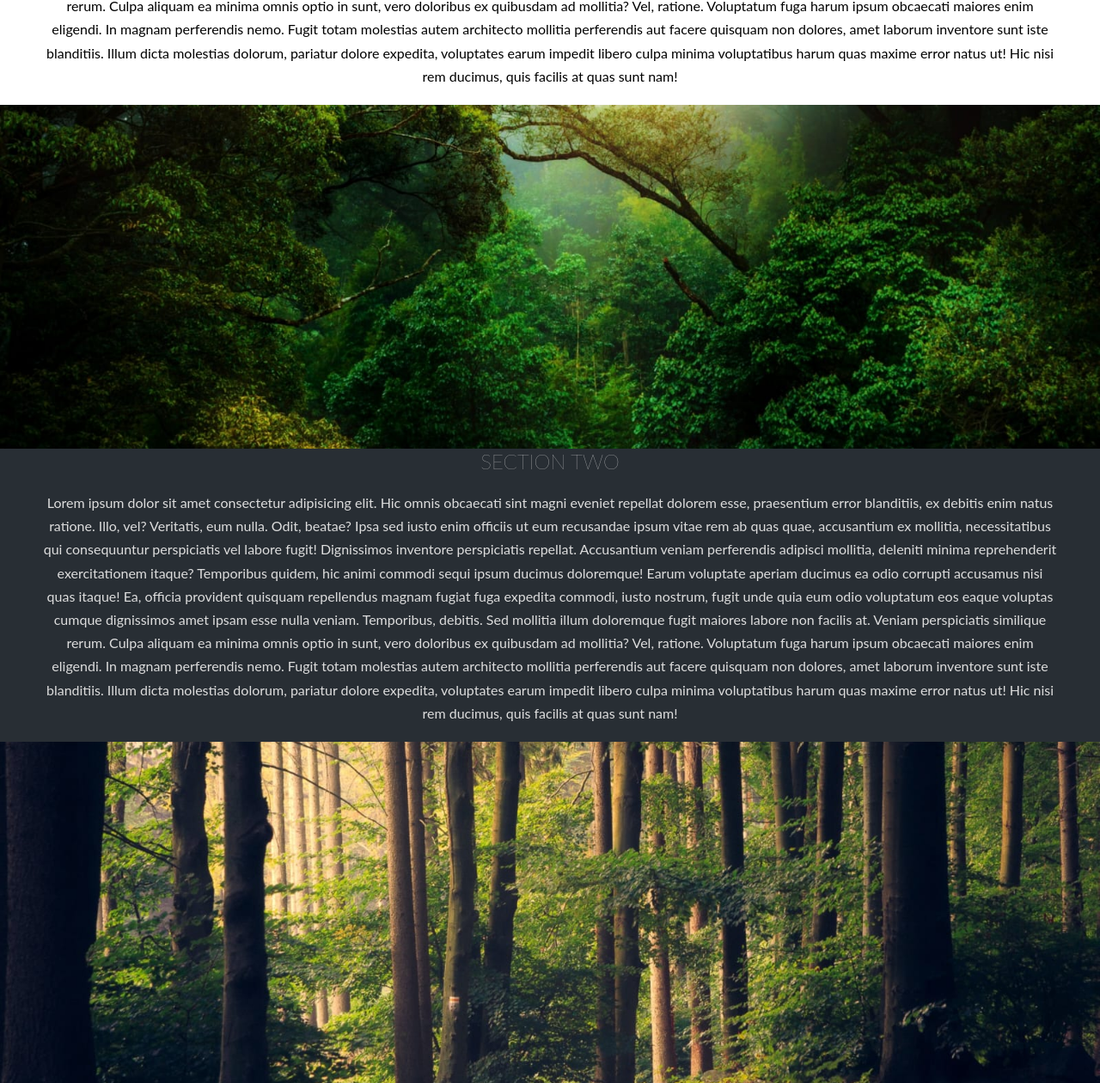
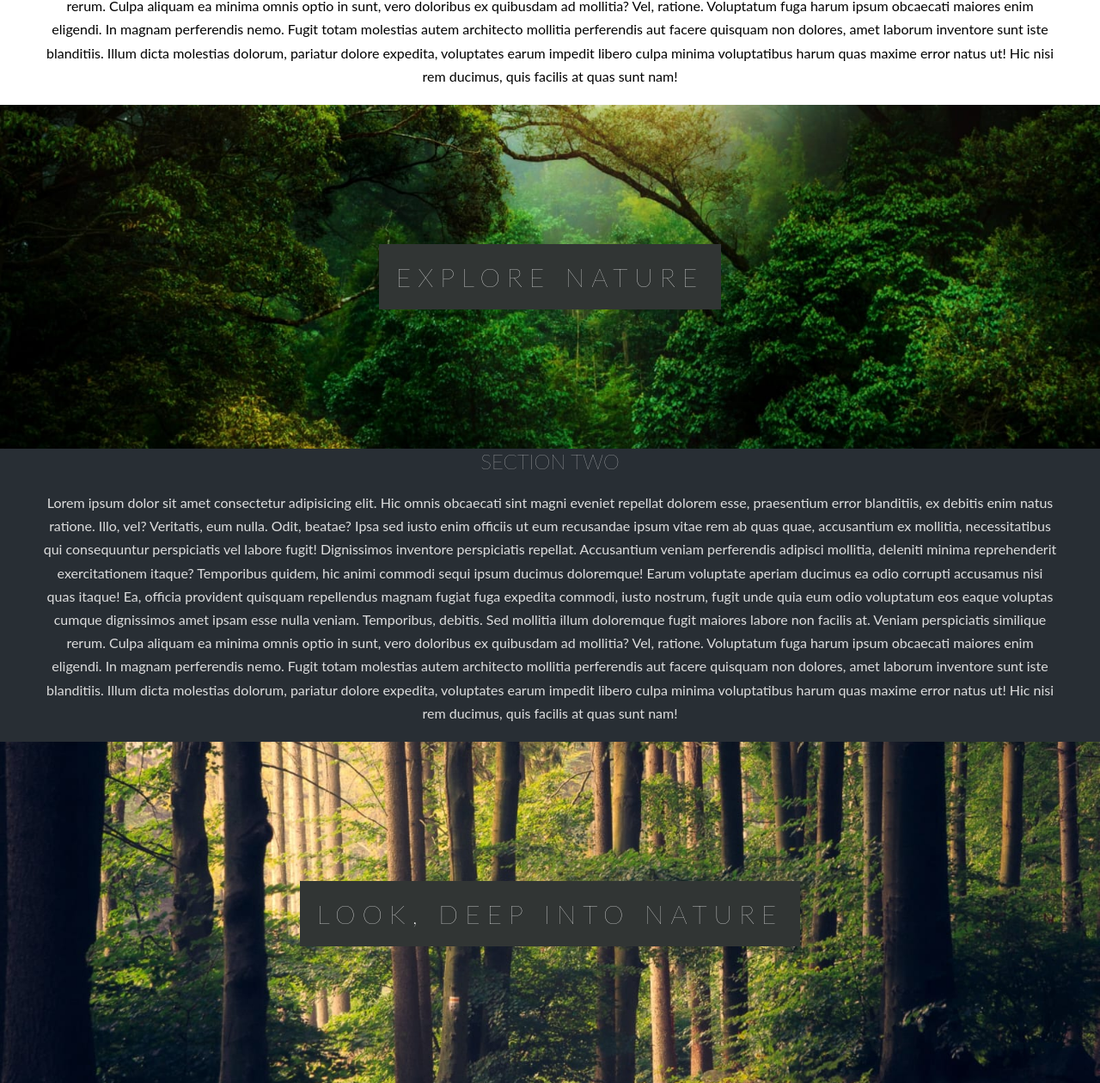
Before and after one commit to SaqbAhmad/parallax-website, a plain HTML site: page index.html in a window 1280 px wide. Shown: the part 1019-2279 px from the top of the page at 86% size. Drawn offline with Linux system fonts and the light colour scheme.

Commit message:
final commit

```diff
--- a/index.html
+++ b/index.html
@@ -8,7 +8,7 @@
     <link rel="stylesheet" href="style.css">
 </head>
 <body>
-       <section class="pimg1">
+       <section class="pimg1 center">
         <div class="ptext">
             <h1 class="textBg">Paralllax website</h1>
         </div>
@@ -23,7 +23,7 @@
           Voluptatum fuga harum ipsum obcaecati maiores enim eligendi. In magnam perferendis nemo. Fugit totam molestias autem architecto mollitia perferendis aut facere quisquam non dolores, amet laborum inventore sunt iste blanditiis.
           Illum dicta molestias dolorum, pariatur dolore expedita, voluptates earum impedit libero culpa minima voluptatibus harum quas maxime error natus ut! Hic nisi rem ducimus, quis facilis at quas sunt nam!</p>
        </section>
-       <section class="pimg2">
+       <section class="pimg2 center">
         <div class="ptext">
             <h1 class="textBg">Explore Nature</h1>
         </div>
@@ -38,7 +38,7 @@
         Voluptatum fuga harum ipsum obcaecati maiores enim eligendi. In magnam perferendis nemo. Fugit totam molestias autem architecto mollitia perferendis aut facere quisquam non dolores, amet laborum inventore sunt iste blanditiis.
         Illum dicta molestias dolorum, pariatur dolore expedita, voluptates earum impedit libero culpa minima voluptatibus harum quas maxime error natus ut! Hic nisi rem ducimus, quis facilis at quas sunt nam!</p>
      </section>
-     <section class="pimg3">
+     <section class="pimg3 center">
         <div class="ptext">
             <h1 class="textBg">look, Deep into nature</h1>
         </div>
@@ -53,7 +53,7 @@
         Voluptatum fuga harum ipsum obcaecati maiores enim eligendi. In magnam perferendis nemo. Fugit totam molestias autem architecto mollitia perferendis aut facere quisquam non dolores, amet laborum inventore sunt iste blanditiis.
         Illum dicta molestias dolorum, pariatur dolore expedita, voluptates earum impedit libero culpa minima voluptatibus harum quas maxime error natus ut! Hic nisi rem ducimus, quis facilis at quas sunt nam!</p>
      </section>
-     <section class="pimg1">
+     <section class="pimg1 center">
         <div class="ptext">
             <h1 class="textBg">Do some Coding</h1>
         </div>
--- a/style.css
+++ b/style.css
@@ -12,15 +12,29 @@ html,body{
     min-height:100%;
     /* min-width:100%; */
     /* position:relative; */
+    /* display:flex;
+    justify-content: center;
+    align-items: center; */
 
 }
 .pimg2{
     background-image:url(images/img2.jpeg);
     min-height: 400px;
+    /* display:flex;
+    justify-content: center;
+    align-items: center; */
 }
 .pimg3{
     background-image:url(images/img3.jpeg);
     min-height: 400px;
+    /* display:flex;
+    justify-content: center;
+    align-items: center; */
+}
+.center{
+    display:flex;
+    justify-content: center;
+    align-items: center;
 }
 .pimg1,.pimg2,.pimg3{
     background-position:center;
@@ -32,10 +46,10 @@ html,body{
     display:flex;
     justify-content: center;
     align-items: center;
-    position:absolute;
-    left:50%;
+     position:absolute;
+    /* left:50%;
     top:50%;
-    transform:translate(-50%,-50%);
+    transform:translate(-50%,-50%);  */
     text-transform:uppercase;
 }
 .textBg{
```
